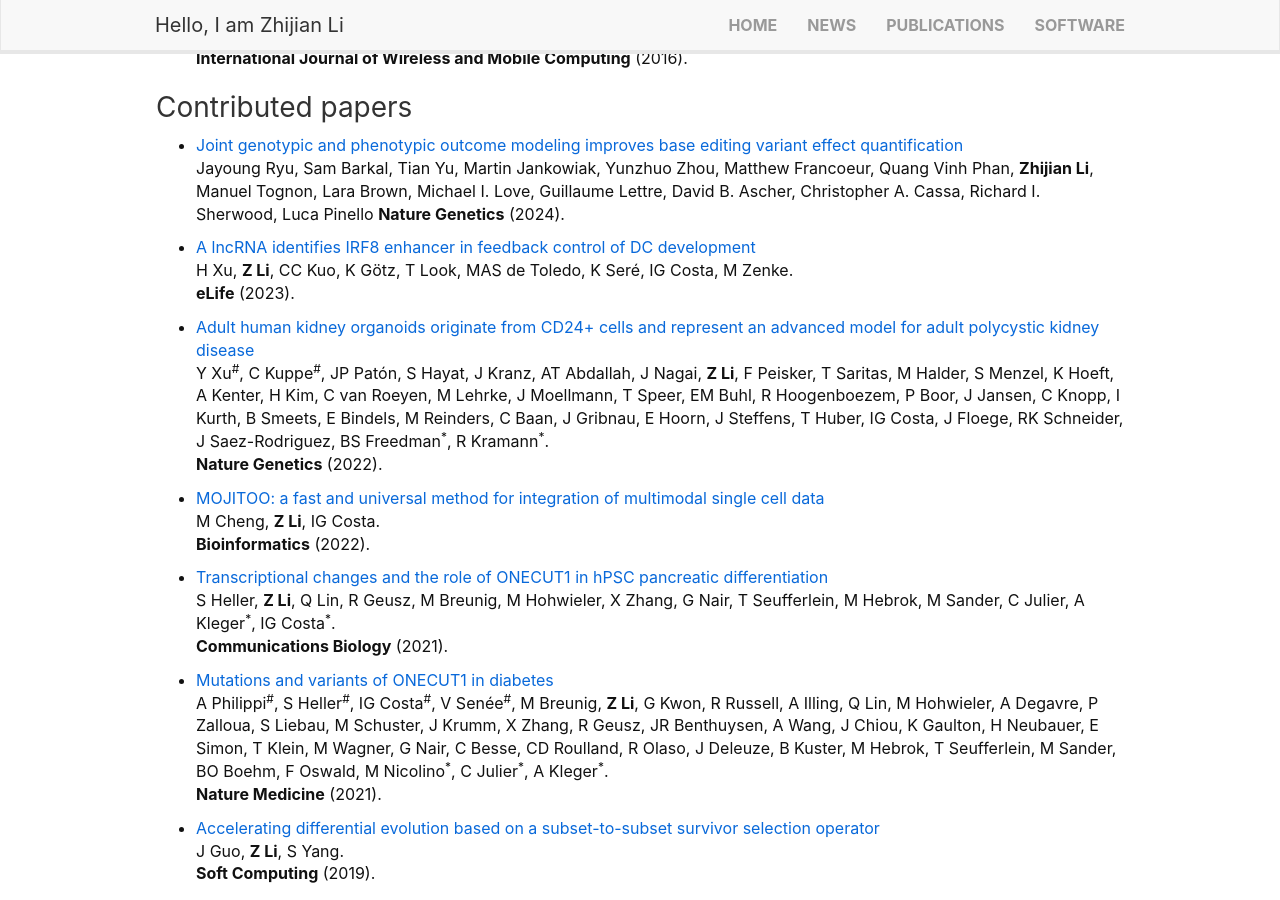
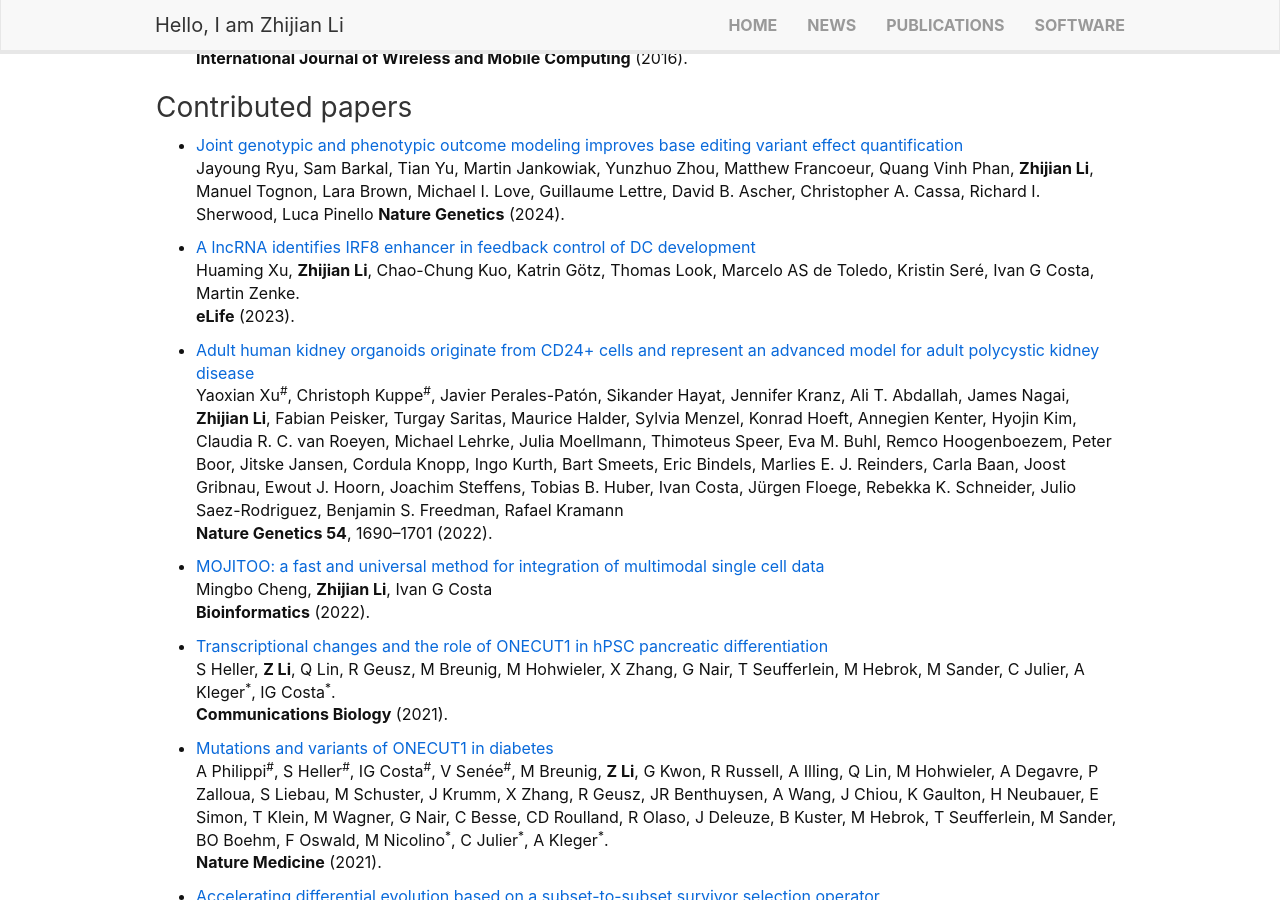
Before and after one commit to lzj1769/lzj1769.github.io, a Jekyll site: the page built from _pages/publications.md, in a window 1280 px wide and 900 px high, scrolled down 893 px. Built offline with Jekyll 4.4.1, drawn with Linux system fonts in a browser that asks for light colours; nearby versions of some CDN libraries.

Commit message:
update publication

```diff
--- a/_pages/publications.md
+++ b/_pages/publications.md
@@ -49,15 +49,16 @@ Jayoung Ryu, Sam Barkal, Tian Yu, Martin Jankowiak, Yunzhuo Zhou, Matthew Franco
 
 
 * [A lncRNA identifies IRF8 enhancer in feedback control of DC development](https://elifesciences.org/articles/83342)\
-H Xu, **Z Li**, CC Kuo, K Götz, T Look, MAS de Toledo, K Seré, IG Costa, M Zenke.\
+Huaming Xu, **Zhijian Li**, Chao-Chung Kuo, Katrin Götz,
+Thomas Look, Marcelo AS de Toledo, Kristin Seré, Ivan G Costa, Martin Zenke.\
 **eLife** (2023).
 
 * [Adult human kidney organoids originate from CD24+ cells and represent an advanced model for adult polycystic kidney disease](https://www.nature.com/articles/s41588-022-01202-z)\
-Y Xu<sup>\#</sup>, C Kuppe<sup>\#</sup>, JP Patón, S Hayat, J Kranz,  AT Abdallah, J Nagai, **Z Li**, F Peisker, T Saritas, M Halder, S Menzel, K Hoeft, A Kenter, H Kim, C van Roeyen, M Lehrke, J Moellmann, T Speer, EM Buhl, R Hoogenboezem, P Boor, J Jansen, C Knopp, I Kurth, B Smeets, E Bindels, M Reinders, C Baan, J Gribnau, E Hoorn, J Steffens, T Huber, IG Costa, J Floege, RK Schneider, J Saez-Rodriguez, BS Freedman<sup>\*</sup>, R Kramann<sup>\*</sup>.\
-**Nature Genetics** (2022).
+Yaoxian Xu<sup>\#</sup>, Christoph Kuppe<sup>\#</sup>, Javier Perales-Patón, Sikander Hayat, Jennifer Kranz, Ali T. Abdallah, James Nagai, **Zhijian Li**, Fabian Peisker, Turgay Saritas, Maurice Halder, Sylvia Menzel, Konrad Hoeft, Annegien Kenter, Hyojin Kim, Claudia R. C. van Roeyen, Michael Lehrke, Julia Moellmann, Thimoteus Speer, Eva M. Buhl, Remco Hoogenboezem, Peter Boor, Jitske Jansen, Cordula Knopp, Ingo Kurth, Bart Smeets, Eric Bindels, Marlies E. J. Reinders, Carla Baan, Joost Gribnau, Ewout J. Hoorn, Joachim Steffens, Tobias B. Huber, Ivan Costa, Jürgen Floege, Rebekka K. Schneider, Julio Saez-Rodriguez, Benjamin S. Freedman, Rafael Kramann \
+**Nature Genetics 54**, 1690–1701 (2022).
 
 * [MOJITOO: a fast and universal method for integration of multimodal single cell data](https://academic.oup.com/bioinformatics/article/38/Supplement_1/i282/6617520)\
-M Cheng, **Z Li**, IG Costa.\
+Mingbo Cheng, **Zhijian Li**, Ivan G Costa \
 **Bioinformatics** (2022).
 
 * [Transcriptional changes and the role of ONECUT1 in hPSC pancreatic differentiation](https://www.nature.com/articles/s42003-021-02818-3)\
```
